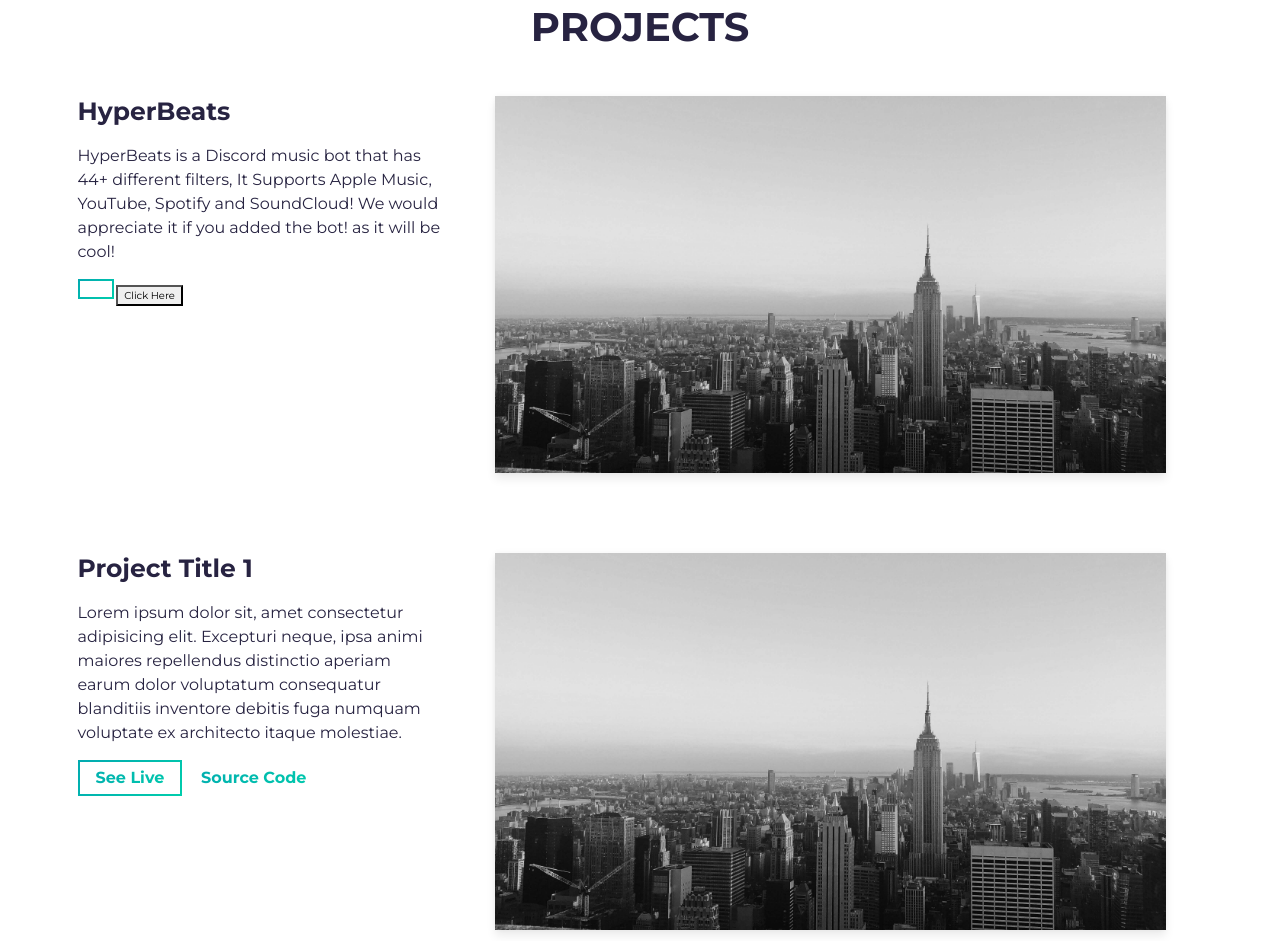
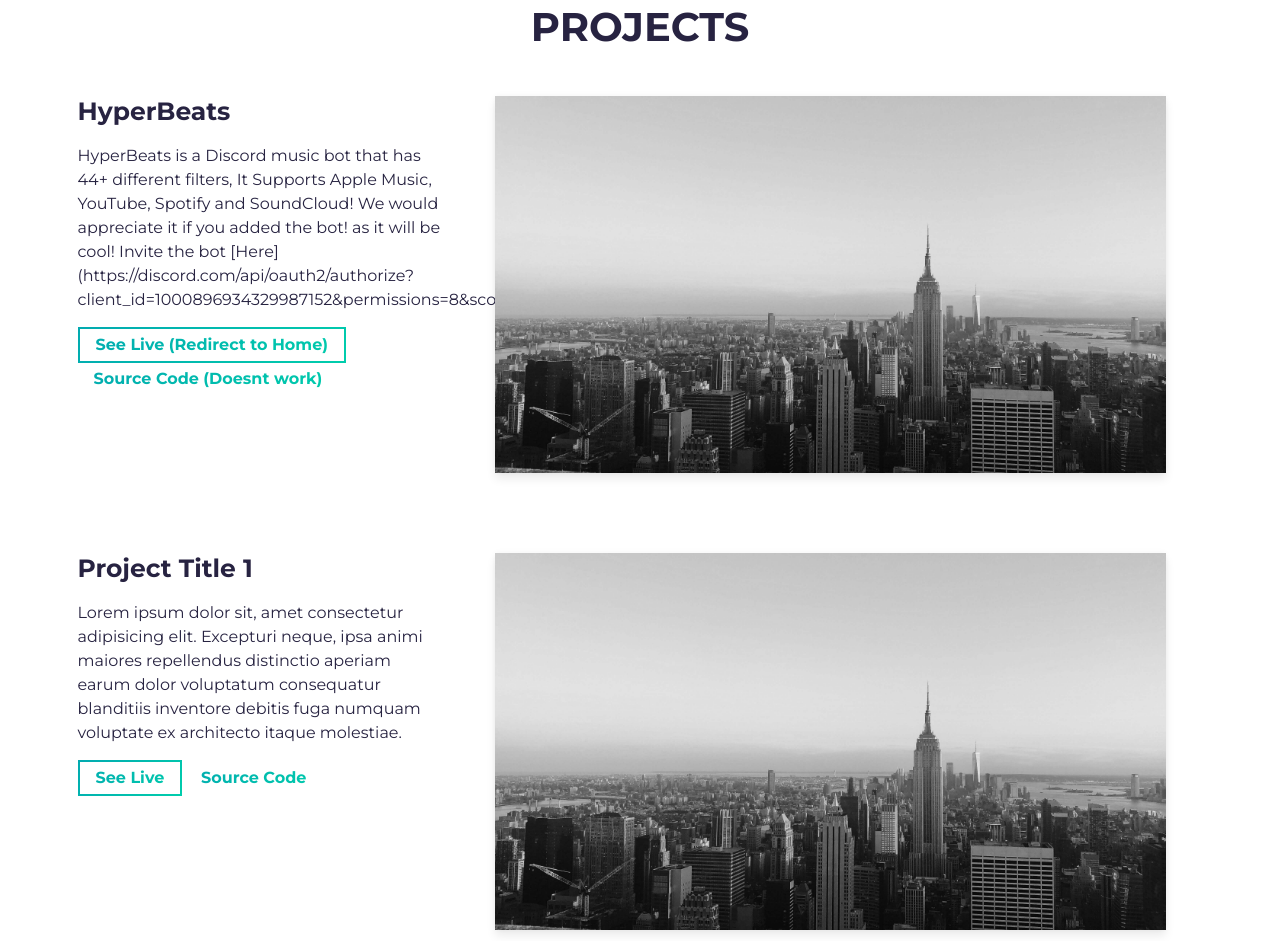
Before and after one commit to KyleGamezYT/portfolio, a website built with Parcel: page src/index.html in a window 1280 px wide. Shown: the part 1318-2259 px from the top of the page. Built offline with nearby package versions, Linux system fonts and the light colour scheme.

Commit message:
Buttons Does not work

```diff
--- a/src/index.html
+++ b/src/index.html
@@ -99,16 +99,15 @@
               <h3 class="project-wrapper__text-title">HyperBeats</h3>
               <div>
                 <p class="mb-4">
-                  HyperBeats is a Discord music bot that has 44+ different filters, It Supports Apple Music, YouTube, Spotify and SoundCloud! We would appreciate it if you added the bot! as it will be cool!
+                  HyperBeats is a Discord music bot that has 44+ different filters, It Supports Apple Music, YouTube, Spotify and SoundCloud! We would appreciate it if you added the bot! as it will be cool! Invite the bot [Here](https://discord.com/api/oauth2/authorize?client_id=1000896934329987152&permissions=8&scope=bot%20applications.commands)
                 </p>
               </div>
-              <a rel="noreferrer" target="_blank" class="cta-btn cta-btn--hero" ">
-
+              <a rel="noreferrer" target="_blank" class="cta-btn cta-btn--hero" href="#!">
+                See Live (Redirect to Home)
               </a>
-             <button class="GFG"
-    onclick="window.location.href = 'https://discord.gg/nolift';">
-        Click Here
-    </button>
+              <a rel="noreferrer" target="_blank" class="cta-btn text-color-main" href="#!">
+                Source Code (Doesnt work)
+              </a>
             </div>
           </div>
           <div class="col-lg-8 col-sm-12">
```
